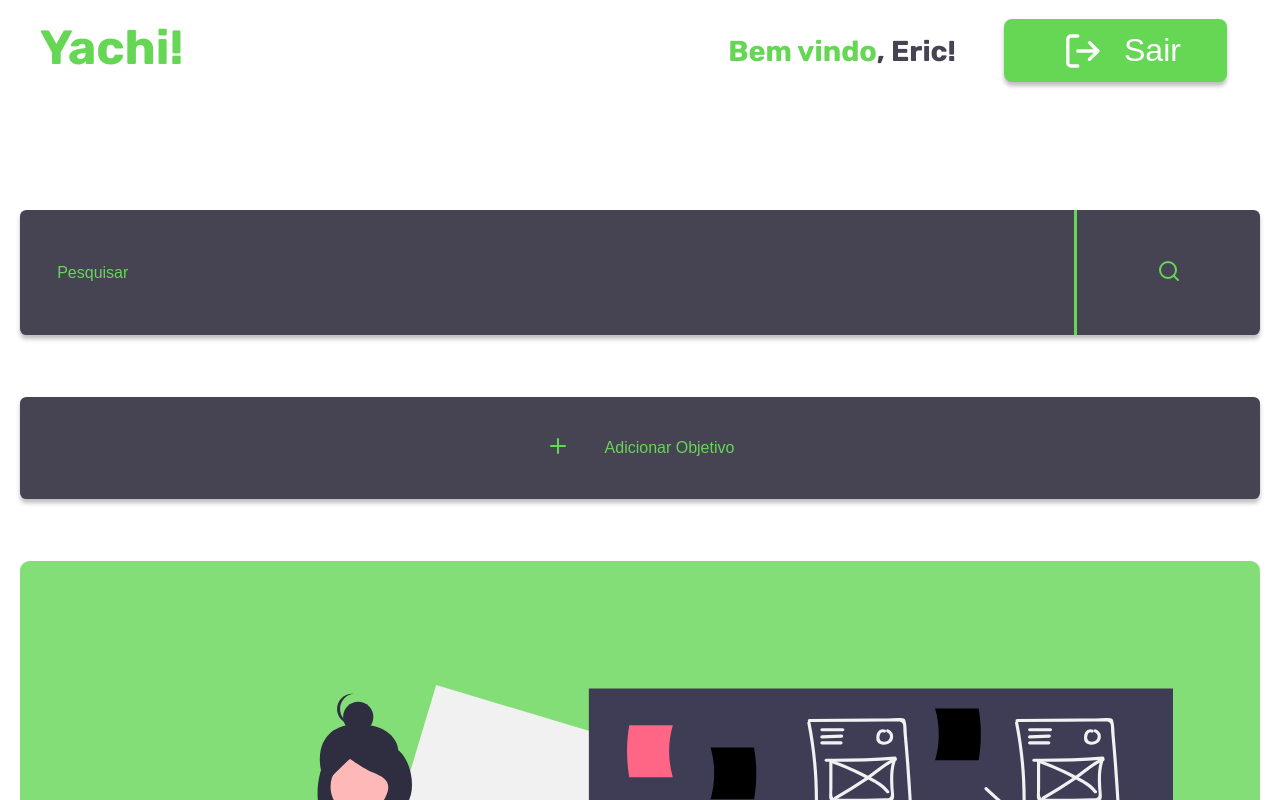
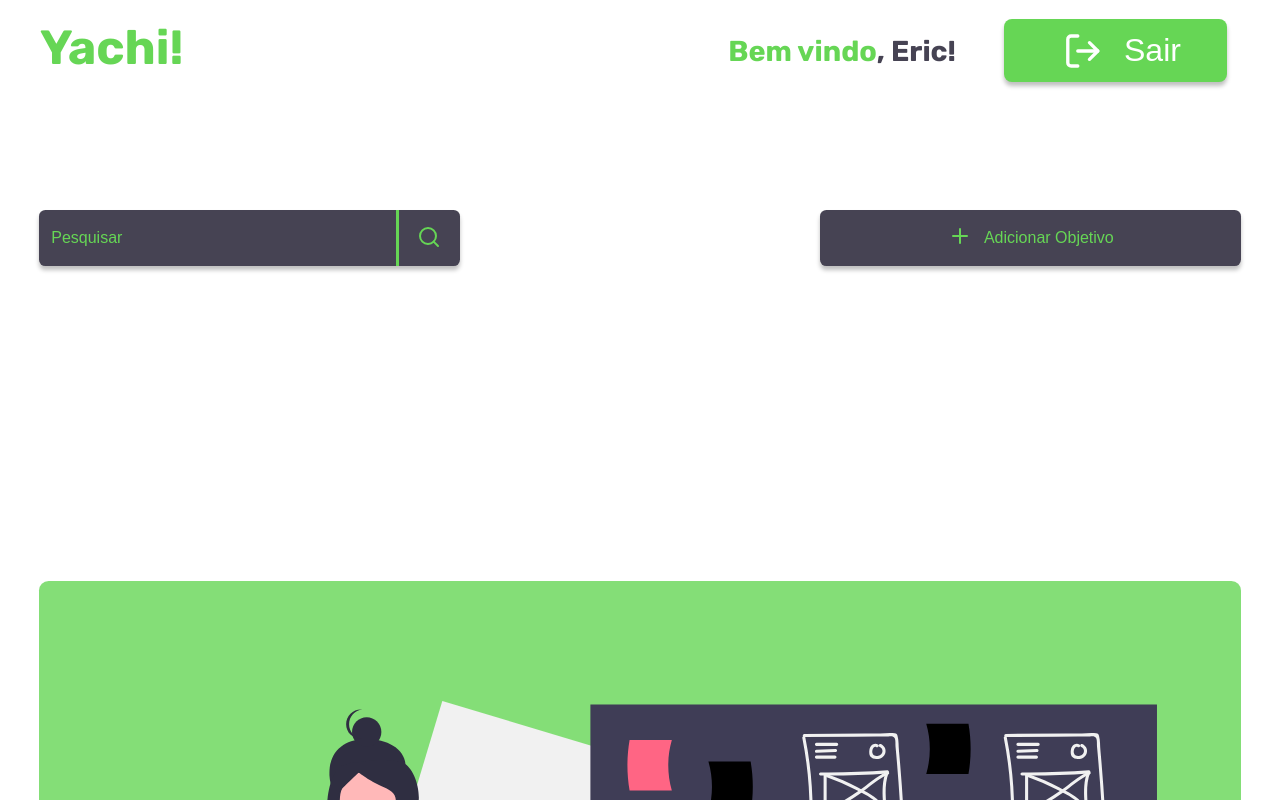
Before and after one commit to eric-araujo/YourAchievements, a React (Create React App) app: page /panel in a window 1280 px wide. Shown: the top 800 px of the page. Built offline with nearby package versions, Linux system fonts and the light colour scheme.

Commit message:
Estilizado botao addObjetivo e barra de pesquisa

```diff
--- a/src/Pages/Panel/index.js
+++ b/src/Pages/Panel/index.js
@@ -12,11 +12,11 @@ function Panel() {
             <HeaderPanel />
             <main className="container">
                 <div className="columnPanel">
-                    <div className="divGray">
+                    <div className="divGray divSearch">
                         <input type="text" className="search" placeholder="Pesquisar"/>
                         <button type="button" className="iconSearch"><span><Search /></span></button>
                     </div>
-                    <div className="divGray">
+                    <div className="divGray divAddObjective">
                         <button className="addObjective"><span><Plus /></span>Adicionar Objetivo</button>
                     </div>
                     <div className="objectives">
--- a/src/Pages/Panel/styles.css
+++ b/src/Pages/Panel/styles.css
@@ -18,7 +18,7 @@
 
 .search {
     width: 85%;
-    padding: 4.3% 3%;
+    padding: 4% 3%;
     font-size: 1rem;
     font-weight: 500;
 
@@ -42,7 +42,7 @@
     border-left: .2rem solid var(--color-green-primary);
 }
 
-.iconSearch > span {
+.iconSearch>span {
     color: var(--color-green-primary);
 }
 
@@ -61,7 +61,7 @@
     font-size: 1rem;
 }
 
-.addObjective > span {
+.addObjective>span {
     margin-right: 3%;
 }
 
@@ -78,14 +78,53 @@
     flex-direction: column;
 }
 
-.notfound > img {
+.notfound>img {
     margin-bottom: 5%;
 }
 
-.notfound > h2 {
+.notfound>h2 {
     margin-bottom: 5%;
 }
 
-.notfound > p {
+.notfound>p {
     text-align: justify;
 }
+
+@media(min-width: 650px) {
+    body {
+        overflow-y: auto;
+    }
+
+    .columnPanel {
+        display: grid !important;
+        grid-template-rows: 1fr 3fr;
+        grid-template-columns: 1fr 1fr;
+        grid-template-areas: 'search addObjective''objectives objectives';
+        margin-left: 1.5%;
+        margin-right: 1.5%;
+    }
+
+    .divSearch {
+        width: 70%;
+        height: 15%;
+
+        grid-area:search;
+    }
+
+    .divAddObjective {
+        position: relative;
+        left: 30%;
+        width: 70%;
+        height: 15%;
+
+        grid-area:addObjective;
+    }
+
+    .objectives {
+        grid-area: objectives;
+    }
+
+    .search {
+        padding: 10% 3% !important;
+    }
+}
--- a/src/Pages/Register/index.js
+++ b/src/Pages/Register/index.js
@@ -25,7 +25,7 @@ function Register() {
                         <input className="input" type="email" placeholder="E-mail" />
                         <input className="input" type="password" placeholder="Senha" />
                         <input className="input" type="password" placeholder="Confirmar Senha" />
-                        <Link to="/" className="link">
+                        <Link to="/login" className="link">
                             Já tem cadastro?
                         </Link>
                         <button className="btn btn-register" type="submit">Cadastrar</button>
```
